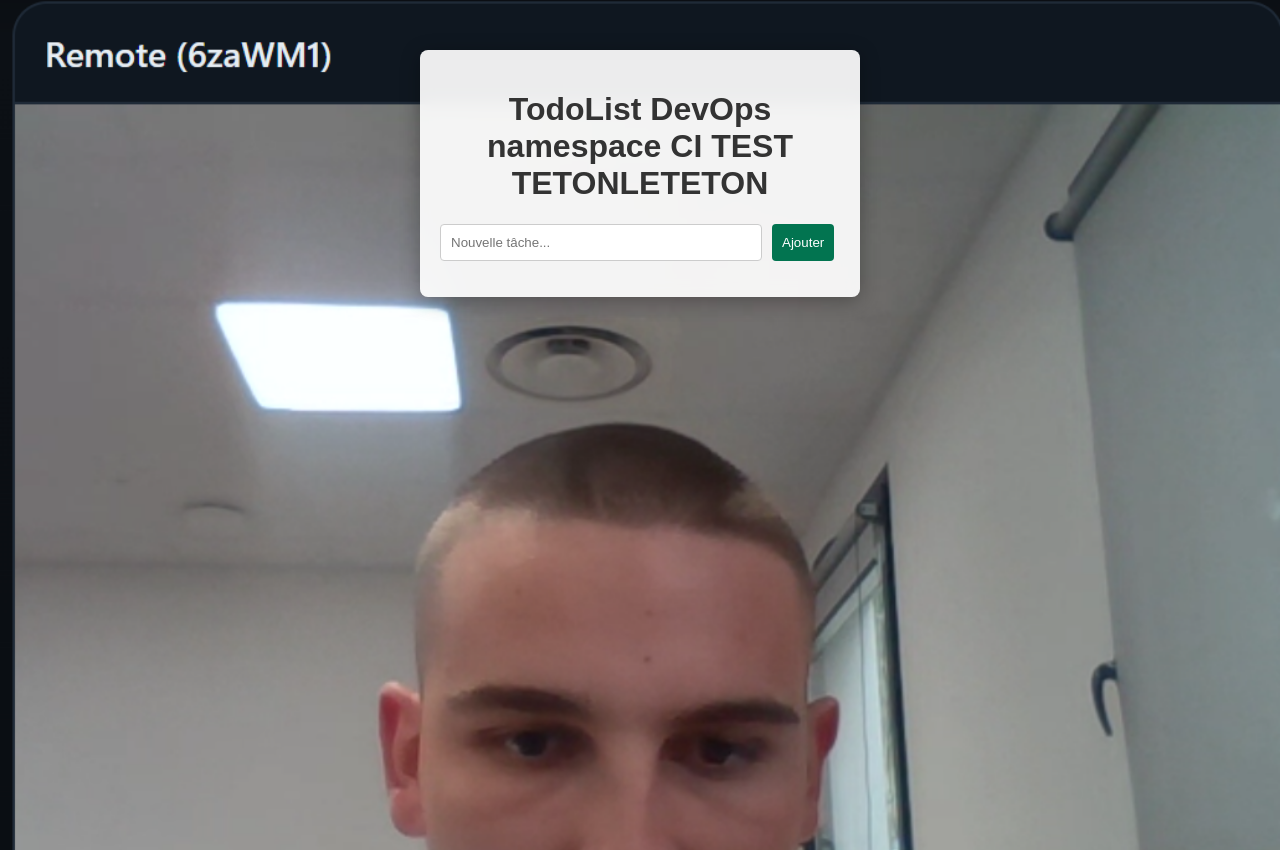
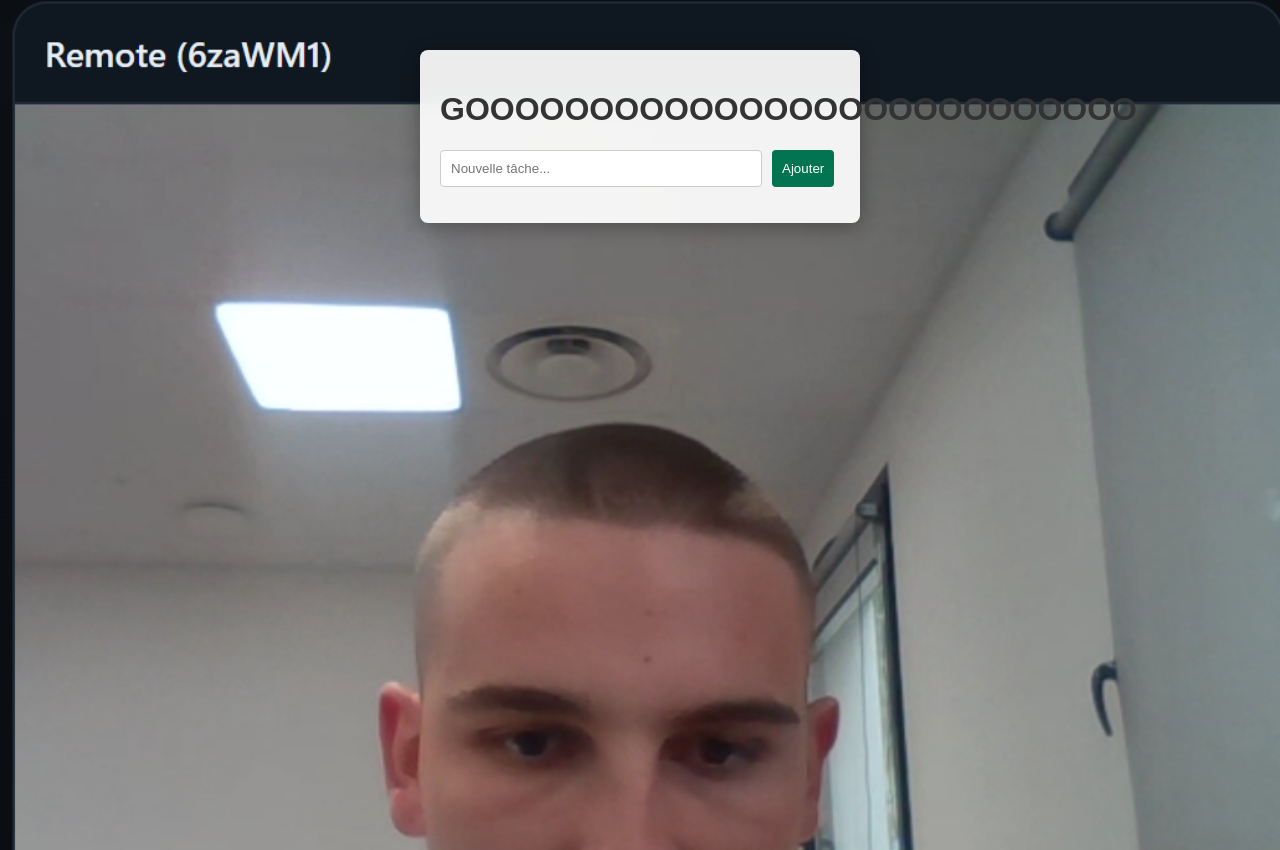
Before and after one commit to Mart1n-S/devOps_TodoList, a website: page public/index.html in a window 1280 px wide. Drawn offline with Linux system fonts and the light colour scheme; no server answers.

Commit message:
GOGOGOGOG

```diff
--- a/public/index.html
+++ b/public/index.html
@@ -72,7 +72,7 @@
 
 <body>
     <div class="container">
-        <h1>TodoList DevOps namespace CI TEST TETONLETETON</h1>
+        <h1>GOOOOOOOOOOOOOOOOOOOOOOOOOOO</h1>
         <div style="display: flex; gap: 10px;">
             <input type="text" id="taskInput" placeholder="Nouvelle tâche...">
             <button id="addBtn">Ajouter</button>
```
